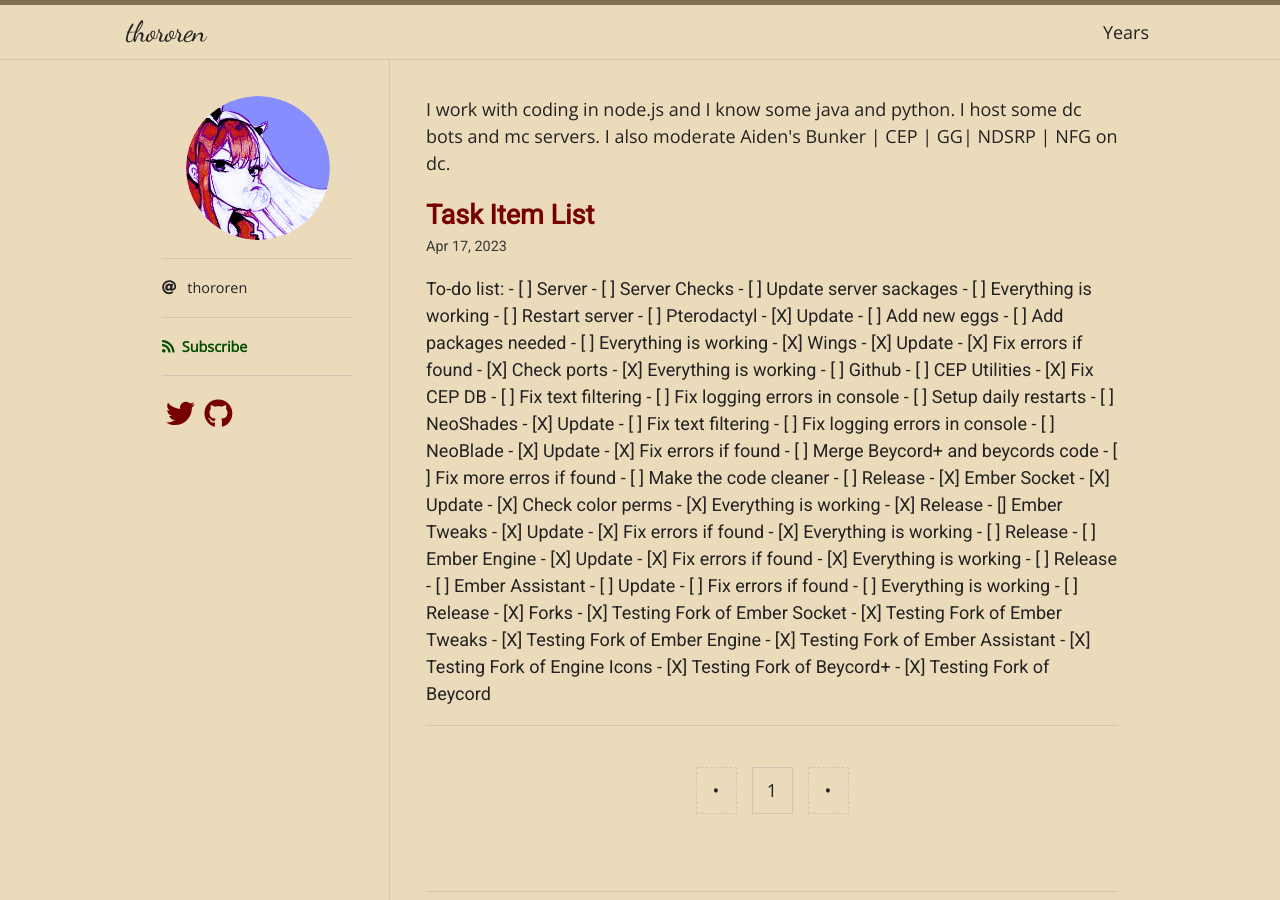
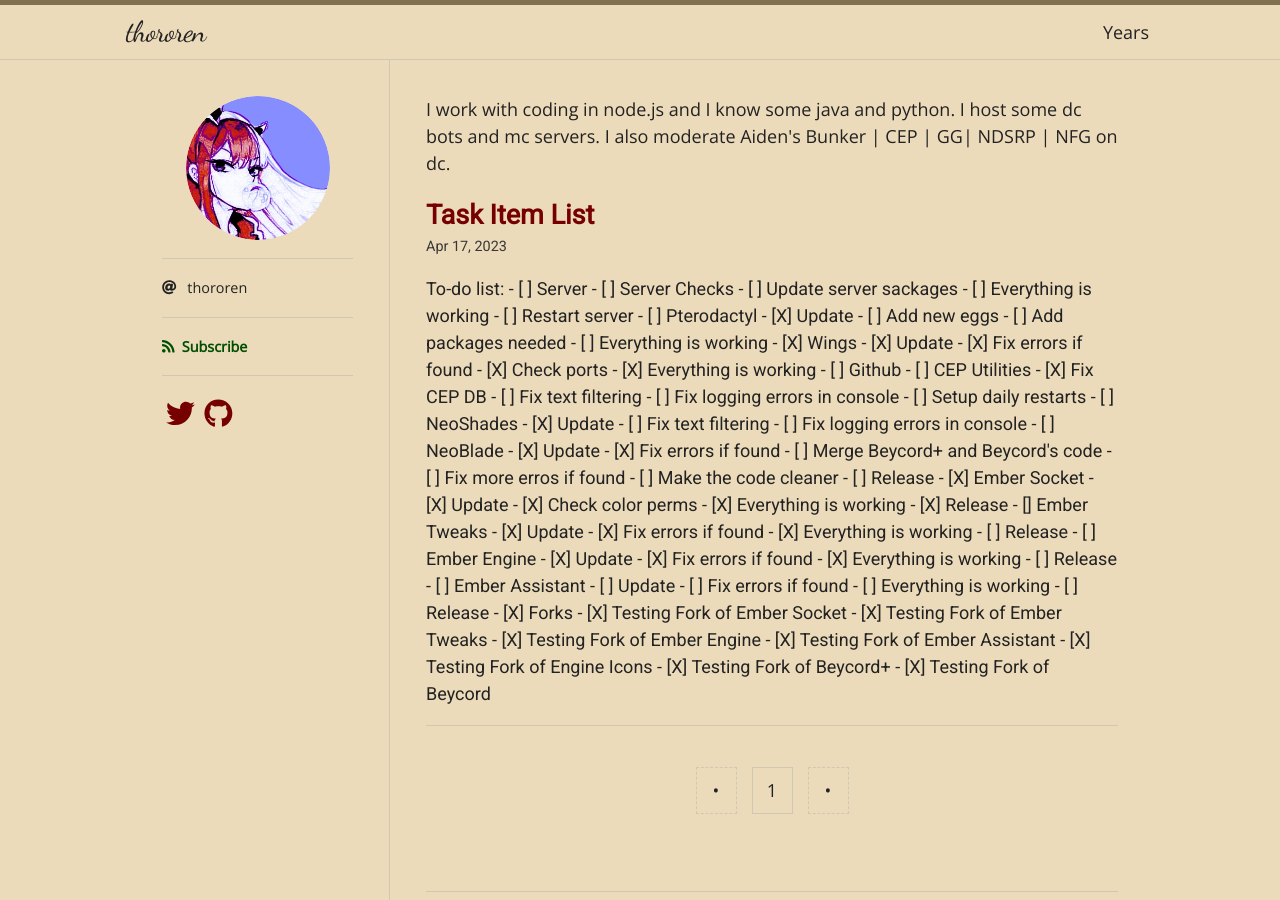
Before and after one commit to thororen1234/thororen1234, a Jekyll site: the page built from index.html, in a window 1280 px wide. Built offline with Jekyll 4.4.1, drawn with Linux system fonts in a browser that asks for light colours; nearby versions of some CDN libraries; some web fonts are replaced; the list of posts is cut into pages by our own code.

Commit message:
Update 2023-04-17-todo-list.md

```diff
--- a/_posts/2023-04-17-todo-list.md
+++ b/_posts/2023-04-17-todo-list.md
@@ -34,7 +34,7 @@ To-do list:
   - [ ] NeoBlade
     - [X] Update
     - [X] Fix errors if found
-    - [ ] Merge Beycord+ and beycords code
+    - [ ] Merge Beycord+ and Beycord's code
     - [ ] Fix more erros if found
     - [ ] Make the code cleaner
     - [ ] Release
```
